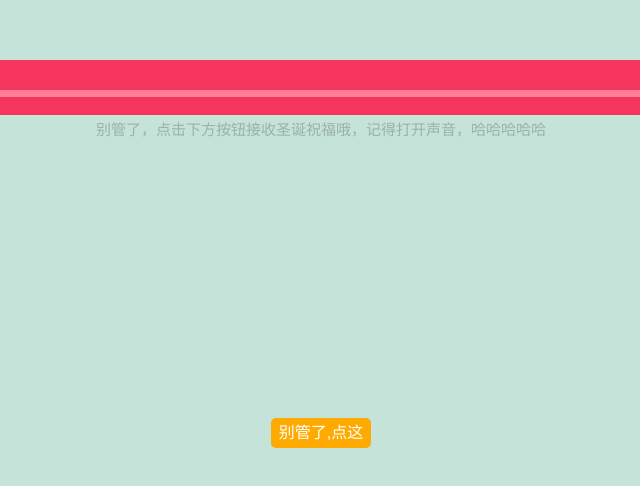
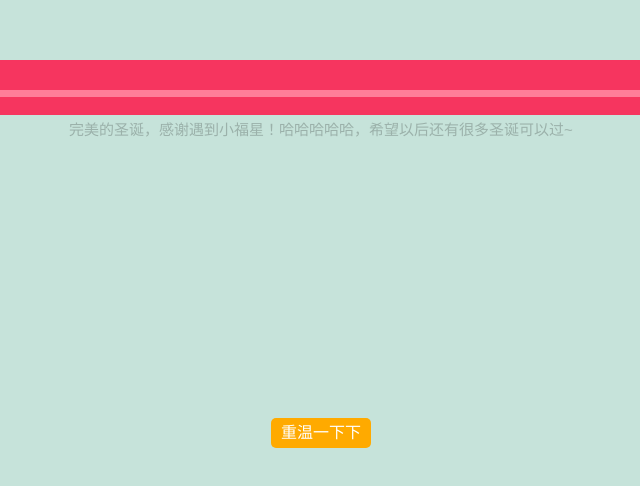
Before and after one commit to zhoukailun/zhoukailun.github.io, a website: page index.html in a window 1280 px wide. Shown: the part 312-798 px from the top of the page, 319-959 px from the left. Drawn offline with Linux system fonts and the light colour scheme; files that its build step writes are made by us from their sources.

Commit message:
end updated

```diff
--- a/index.html
+++ b/index.html
@@ -20,7 +20,7 @@
 			<p class="loading-text">我正在努力加载哦......</p>
 		</section>
 		<!-- end loading -->
-		<a href="javascript:;" class="playBgMusic animate-notifylight" id="j-playBgMusic">别管了,点这</a>
+		<a href="javascript:;" class="playBgMusic animate-notifylight" id="j-playBgMusic">重温一下下</a>
 	</section>
 
 	<section class="page out">
--- a/src/js/christmas.js
+++ b/src/js/christmas.js
@@ -104,7 +104,7 @@ $(function(){
 			.css("width",preload.loadedPer+"%")
 			.one(transitionEvents, function(){
 				if(parseInt(preload.loadedPer)>=99){
-					$loading.find(".loading-text").text("别管了，点击下方按钮接收圣诞祝福哦，记得打开声音，哈哈哈哈哈");
+					$loading.find(".loading-text").text("完美的圣诞，感谢遇到小福星！哈哈哈哈哈，希望以后还有很多圣诞可以过~");
 					$("#j-playBgMusic").fadeIn(200);
 				}
 			})
```
Also changed, not shown: dist/js/app.js.
